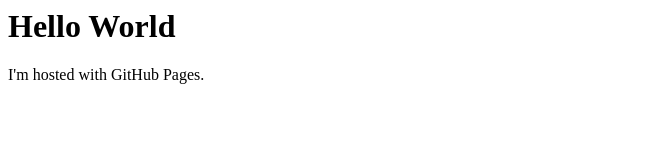
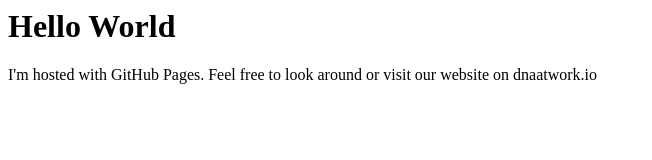
Before and after one commit to DNAatWork/dnaatwork.github.io, a plain HTML site: page index.html in a window 1280 px wide. Shown: the whole page, without its empty margins (0-652 px from the left). Drawn offline with Linux system fonts and the light colour scheme.

Commit message:
update with url
added line 4.

```diff
--- a/index.html
+++ b/index.html
@@ -1,6 +1,6 @@
 <html>
 <body>
 <h1>Hello World</h1>
-<p>I'm hosted with GitHub Pages.</p>
+<p>I'm hosted with GitHub Pages. Feel free to look around or visit our website on dnaatwork.io</p>
 </body>
 </html>
```
